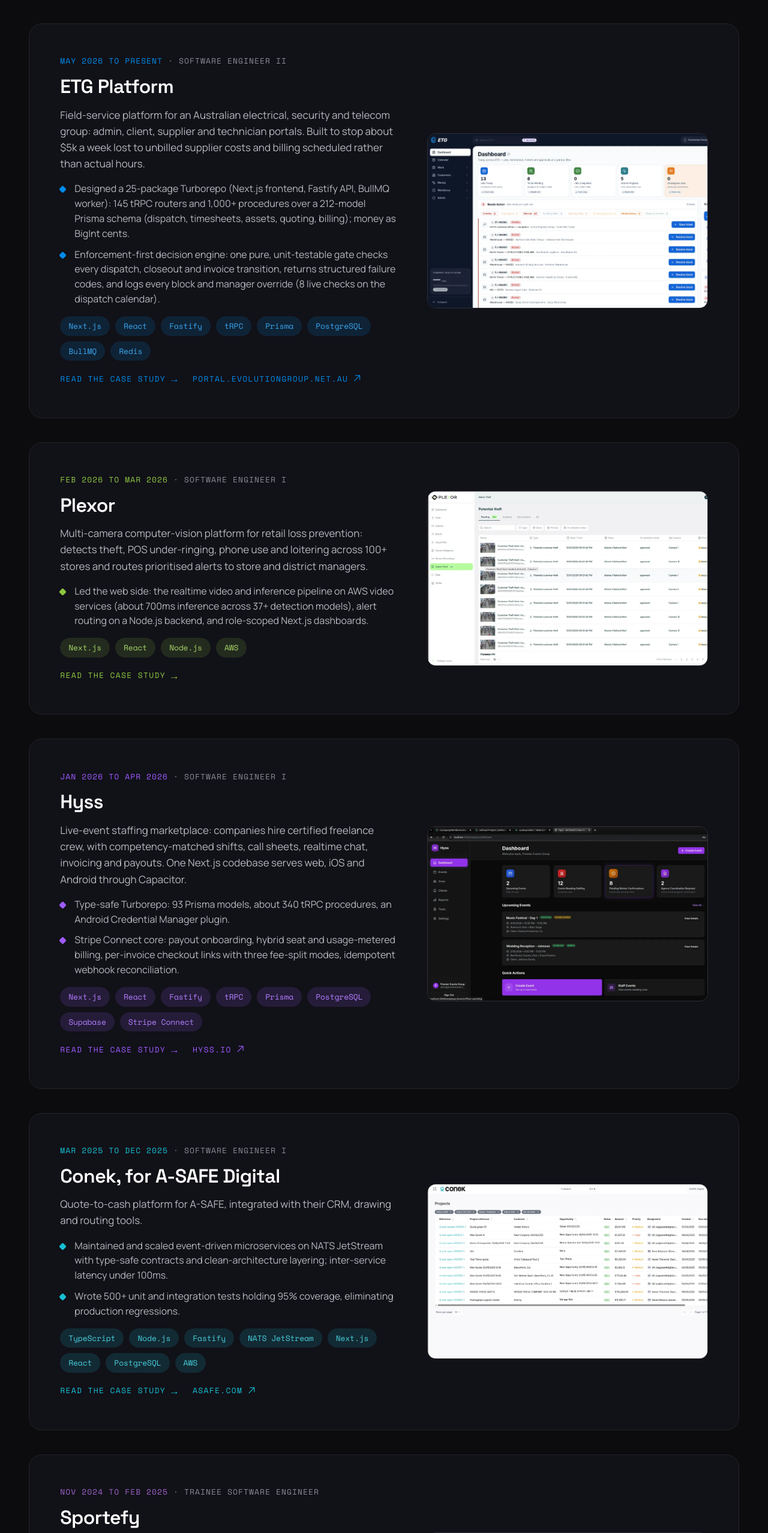
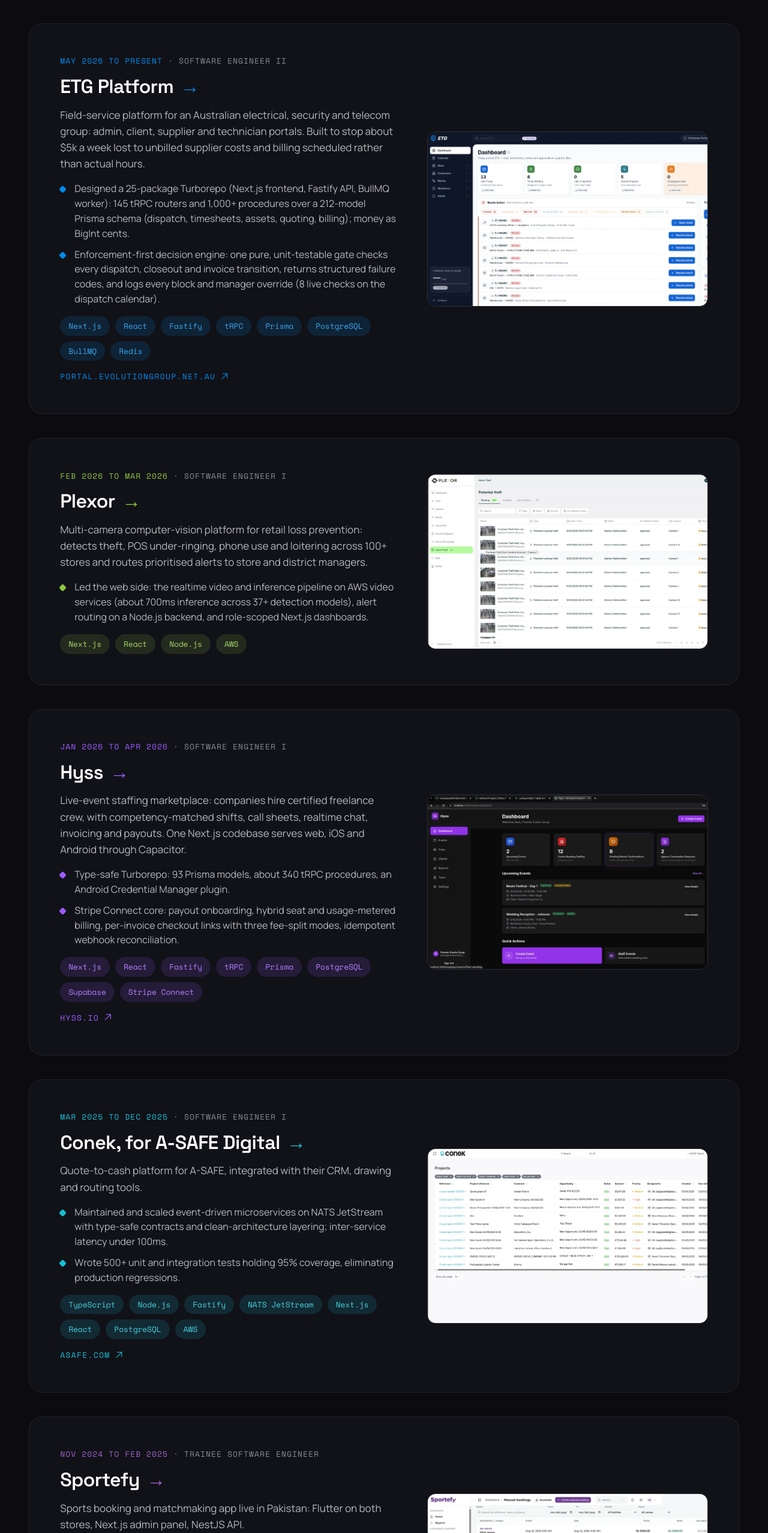
Before and after one commit to Zohaib24648/career.zohaibmughal.dev, a plain HTML site: page index.html in a window 1280 px wide. Shown: the part 1125-3680 px from the top of the page at 60% size. Drawn offline with Linux system fonts and the light colour scheme.

Commit message:
Site: the whole home card links to its case study

```diff
--- a/index.html
+++ b/index.html
@@ -80,55 +80,55 @@
     <article class="role" id="etg" data-accent="etg" data-reveal>
       <div class="role-body">
         <p class="meta"><span class="accent">May 2026 to Present</span> &middot; Software Engineer II</p>
-        <h3>ETG Platform</h3>
+        <h3><a class="card-link" href="work/etg/">ETG Platform<span class="card-arrow" aria-hidden="true">&rarr;</span></a></h3>
         <p class="summary">Field-service platform for an Australian electrical, security and telecom group: admin, client, supplier and technician portals. Built to stop about $5k a week lost to unbilled supplier costs and billing scheduled rather than actual hours.</p>
         <ul class="bullets"><li><span class="dia" aria-hidden="true"></span><span>Designed a 25-package Turborepo (Next.js frontend, Fastify API, BullMQ worker): 145 tRPC routers and 1,000+ procedures over a 212-model Prisma schema (dispatch, timesheets, assets, quoting, billing); money as BigInt cents.</span></li><li><span class="dia" aria-hidden="true"></span><span>Enforcement-first decision engine: one pure, unit-testable gate checks every dispatch, closeout and invoice transition, returns structured failure codes, and logs every block and manager override (8 live checks on the dispatch calendar).</span></li></ul>
         <ul class="chips" translate="no"><li class="chip">Next.js</li><li class="chip">React</li><li class="chip">Fastify</li><li class="chip">tRPC</li><li class="chip">Prisma</li><li class="chip">PostgreSQL</li><li class="chip">BullMQ</li><li class="chip">Redis</li></ul>
-        <ul class="links"><li><a href="work/etg/">Read the case study</a><span aria-hidden="true">&rarr;</span></li><li><a href="https://portal.evolutiongroup.net.au" target="_blank" rel="noopener">portal.evolutiongroup.net.au</a><i class="ph ph-arrow-up-right" aria-hidden="true"></i></li></ul>
+        <ul class="links"><li><a href="https://portal.evolutiongroup.net.au" target="_blank" rel="noopener">portal.evolutiongroup.net.au</a><i class="ph ph-arrow-up-right" aria-hidden="true"></i></li></ul>
       </div>
       <div class="role-media"><img src="img/etg/admin-dashboard.webp" width="1200" height="622" alt="ETG Platform product screen" loading="lazy"></div>
     </article>
     <article class="role" id="plexor" data-accent="plexor" data-reveal>
       <div class="role-body">
         <p class="meta"><span class="accent">Feb 2026 to Mar 2026</span> &middot; Software Engineer I</p>
-        <h3>Plexor</h3>
+        <h3><a class="card-link" href="work/plexor/">Plexor<span class="card-arrow" aria-hidden="true">&rarr;</span></a></h3>
         <p class="summary">Multi-camera computer-vision platform for retail loss prevention: detects theft, POS under-ringing, phone use and loitering across 100+ stores and routes prioritised alerts to store and district managers.</p>
         <ul class="bullets"><li><span class="dia" aria-hidden="true"></span><span>Led the web side: the realtime video and inference pipeline on AWS video services (about 700ms inference across 37+ detection models), alert routing on a Node.js backend, and role-scoped Next.js dashboards.</span></li></ul>
         <ul class="chips" translate="no"><li class="chip">Next.js</li><li class="chip">React</li><li class="chip">Node.js</li><li class="chip">AWS</li></ul>
-        <ul class="links"><li><a href="work/plexor/">Read the case study</a><span aria-hidden="true">&rarr;</span></li></ul>
+
       </div>
       <div class="role-media"><img src="img/plexor/theft.webp" width="1200" height="691" alt="Plexor product screen" loading="lazy"></div>
     </article>
     <article class="role" id="hyss" data-accent="hyss" data-reveal>
       <div class="role-body">
         <p class="meta"><span class="accent">Jan 2026 to Apr 2026</span> &middot; Software Engineer I</p>
-        <h3>Hyss</h3>
+        <h3><a class="card-link" href="work/hyss/">Hyss<span class="card-arrow" aria-hidden="true">&rarr;</span></a></h3>
         <p class="summary">Live-event staffing marketplace: companies hire certified freelance crew, with competency-matched shifts, call sheets, realtime chat, invoicing and payouts. One Next.js codebase serves web, iOS and Android through Capacitor.</p>
         <ul class="bullets"><li><span class="dia" aria-hidden="true"></span><span>Type-safe Turborepo: 93 Prisma models, about 340 tRPC procedures, an Android Credential Manager plugin.</span></li><li><span class="dia" aria-hidden="true"></span><span>Stripe Connect core: payout onboarding, hybrid seat and usage-metered billing, per-invoice checkout links with three fee-split modes, idempotent webhook reconciliation.</span></li></ul>
         <ul class="chips" translate="no"><li class="chip">Next.js</li><li class="chip">React</li><li class="chip">Fastify</li><li class="chip">tRPC</li><li class="chip">Prisma</li><li class="chip">PostgreSQL</li><li class="chip">Supabase</li><li class="chip">Stripe Connect</li></ul>
-        <ul class="links"><li><a href="work/hyss/">Read the case study</a><span aria-hidden="true">&rarr;</span></li><li><a href="https://hyss.io" target="_blank" rel="noopener">hyss.io</a><i class="ph ph-arrow-up-right" aria-hidden="true"></i></li></ul>
+        <ul class="links"><li><a href="https://hyss.io" target="_blank" rel="noopener">hyss.io</a><i class="ph ph-arrow-up-right" aria-hidden="true"></i></li></ul>
       </div>
       <div class="role-media"><img src="img/hyss/employer-dashboard.webp" width="1200" height="678" alt="Hyss product screen" loading="lazy"></div>
     </article>
     <article class="role" id="conek" data-accent="conek" data-reveal>
       <div class="role-body">
         <p class="meta"><span class="accent">Mar 2025 to Dec 2025</span> &middot; Software Engineer I</p>
-        <h3>Conek, for A-SAFE Digital</h3>
+        <h3><a class="card-link" href="work/conek/">Conek, for A-SAFE Digital<span class="card-arrow" aria-hidden="true">&rarr;</span></a></h3>
         <p class="summary">Quote-to-cash platform for A-SAFE, integrated with their CRM, drawing and routing tools.</p>
         <ul class="bullets"><li><span class="dia" aria-hidden="true"></span><span>Maintained and scaled event-driven microservices on NATS JetStream with type-safe contracts and clean-architecture layering; inter-service latency under 100ms.</span></li><li><span class="dia" aria-hidden="true"></span><span>Wrote 500+ unit and integration tests holding 95% coverage, eliminating production regressions.</span></li></ul>
         <ul class="chips" translate="no"><li class="chip">TypeScript</li><li class="chip">Node.js</li><li class="chip">Fastify</li><li class="chip">NATS JetStream</li><li class="chip">Next.js</li><li class="chip">React</li><li class="chip">PostgreSQL</li><li class="chip">AWS</li></ul>
-        <ul class="links"><li><a href="work/conek/">Read the case study</a><span aria-hidden="true">&rarr;</span></li><li><a href="https://www.asafe.com" target="_blank" rel="noopener">asafe.com</a><i class="ph ph-arrow-up-right" aria-hidden="true"></i></li></ul>
+        <ul class="links"><li><a href="https://www.asafe.com" target="_blank" rel="noopener">asafe.com</a><i class="ph ph-arrow-up-right" aria-hidden="true"></i></li></ul>
       </div>
       <div class="role-media"><img src="img/conek/projects.webp" width="1200" height="695" alt="Conek, for A-SAFE Digital product screen" loading="lazy"></div>
     </article>
     <article class="role" id="sportefy" data-accent="sportefy" data-reveal>
       <div class="role-body">
         <p class="meta"><span class="accent">Nov 2024 to Feb 2025</span> &middot; Trainee Software Engineer</p>
-        <h3>Sportefy</h3>
+        <h3><a class="card-link" href="work/sportefy/">Sportefy<span class="card-arrow" aria-hidden="true">&rarr;</span></a></h3>
         <p class="summary">Sports booking and matchmaking app live in Pakistan: Flutter on both stores, Next.js admin panel, NestJS API.</p>
         <ul class="bullets"><li><span class="dia" aria-hidden="true"></span><span>21 feature modules, 823 passing tests, BLoC with clean architecture; offline request queue with replay, automatic token refresh, fault-tolerant parsing.</span></li><li><span class="dia" aria-hidden="true"></span><span>Next.js admin dashboard over a NestJS API: 48 domain modules, 190+ versioned REST endpoints, additive-only /v1 contract with OpenAPI drift gates in CI; no release broke older installs.</span></li></ul>
         <ul class="chips" translate="no"><li class="chip">NestJS</li><li class="chip">Flutter</li><li class="chip">Next.js</li><li class="chip">Prisma</li><li class="chip">PostgreSQL</li><li class="chip">Supabase</li><li class="chip">Paymob</li><li class="chip">Railway</li></ul>
-        <ul class="links"><li><a href="work/sportefy/">Read the case study</a><span aria-hidden="true">&rarr;</span></li><li><a href="https://apps.apple.com/us/app/sportefy/id6753986088" target="_blank" rel="noopener">App Store</a><i class="ph ph-arrow-up-right" aria-hidden="true"></i></li><li><a href="https://play.google.com/store/apps/details?id=com.sportefypakistan.app" target="_blank" rel="noopener">Play Store</a><i class="ph ph-arrow-up-right" aria-hidden="true"></i></li></ul>
+        <ul class="links"><li><a href="https://apps.apple.com/us/app/sportefy/id6753986088" target="_blank" rel="noopener">App Store</a><i class="ph ph-arrow-up-right" aria-hidden="true"></i></li><li><a href="https://play.google.com/store/apps/details?id=com.sportefypakistan.app" target="_blank" rel="noopener">Play Store</a><i class="ph ph-arrow-up-right" aria-hidden="true"></i></li></ul>
       </div>
       <div class="role-media"><img src="img/sportefy/admin-manual-bookings.webp" width="1200" height="596" alt="Sportefy product screen" loading="lazy"></div>
     </article>
@@ -145,10 +145,10 @@
 
       <div class="cell-body">
 
-        <h3>Voice AI Patient-Intake Agent</h3>
+        <h3><a class="card-link" href="work/voice-intake/">Voice AI Patient-Intake Agent<span class="card-arrow" aria-hidden="true">&rarr;</span></a></h3>
         <p>Phone agent that registers new patients over a U.S. number in English or Spanish: a Retell LLM agent with a 14-section prompt and 5 tool-calling functions, saving to Postgres only after the caller confirms a read-back.</p>
         <ul class="chips" translate="no"><li class="chip">TypeScript</li><li class="chip">Retell AI</li><li class="chip">OpenAI</li><li class="chip">Fastify</li><li class="chip">Zod</li><li class="chip">Drizzle</li></ul>
-        <ul class="links"><li><a href="work/voice-intake/">Read the case study</a><span aria-hidden="true">&rarr;</span></li><li><a href="https://github.com/Zohaib24648/voice-intake" target="_blank" rel="noopener">Code on GitHub</a><i class="ph ph-arrow-up-right" aria-hidden="true"></i></li></ul>
+        <ul class="links"><li><a href="https://github.com/Zohaib24648/voice-intake" target="_blank" rel="noopener">Code on GitHub</a><i class="ph ph-arrow-up-right" aria-hidden="true"></i></li></ul>
       </div>
     </article>
     <article class="cell cell-media c2" id="p-trading-system" data-accent="trading" data-reveal>
@@ -156,10 +156,10 @@
 
       <div class="cell-body">
 
-        <h3>Automated Crypto-Derivatives Trading System</h3>
+        <h3><a class="card-link" href="work/trading-system/">Automated Crypto-Derivatives Trading System<span class="card-arrow" aria-hidden="true">&rarr;</span></a></h3>
         <p>Event-driven TypeScript monorepo (4 services, 8 shared packages): strategy processes publish signals over Redis Streams to one execution service, the only component that holds exchange keys and places orders.</p>
         <ul class="chips" translate="no"><li class="chip">TypeScript</li><li class="chip">Node.js</li><li class="chip">Fastify</li><li class="chip">tRPC</li><li class="chip">Next.js</li><li class="chip">Prisma</li></ul>
-        <ul class="links"><li><a href="work/trading-system/">Read the case study</a><span aria-hidden="true">&rarr;</span></li></ul>
+
       </div>
     </article>
     <article class="cell cell-text c3" id="p-risksense" data-accent="risk" data-reveal>
@@ -178,10 +178,10 @@
 
       <div class="cell-body">
         <p class="meta">University team project, 2024</p>
-        <h3>Faculty Reviews, Course Review Platform</h3>
+        <h3><a class="card-link" href="work/faculty-reviews/">Faculty Reviews, Course Review Platform<span class="card-arrow" aria-hidden="true">&rarr;</span></a></h3>
         <p>Course and instructor reviews for IBA students: Flutter app, React web app and a Node.js, Express and MongoDB API (50 endpoints, 6 models); wrote the API, the Flutter app and most of the web app in a three-person team.</p>
         <ul class="chips" translate="no"><li class="chip">Flutter</li><li class="chip">React</li><li class="chip">Node.js</li><li class="chip">Express</li><li class="chip">MongoDB</li></ul>
-        <ul class="links"><li><a href="work/faculty-reviews/">Read the case study</a><span aria-hidden="true">&rarr;</span></li><li><a href="https://github.com/Zohaib24648/faculty-reviews" target="_blank" rel="noopener">Code on GitHub</a><i class="ph ph-arrow-up-right" aria-hidden="true"></i></li></ul>
+        <ul class="links"><li><a href="https://github.com/Zohaib24648/faculty-reviews" target="_blank" rel="noopener">Code on GitHub</a><i class="ph ph-arrow-up-right" aria-hidden="true"></i></li></ul>
       </div>
     </article>
     </div>
--- a/style.css
+++ b/style.css
@@ -122,8 +122,21 @@
 
 /* ---------- Projects: bento of cards ---------- */
 .bento { display: grid; grid-template-columns: repeat(6, minmax(0, 1fr)); gap: clamp(18px, 2.5vw, 28px); }
-.cell { --accent-soft: color-mix(in srgb, var(--accent) 14%, transparent); display: flex; flex-direction: column; background: var(--bg-2); border: 1px solid var(--line); border-radius: 18px; overflow: hidden; transition: border-color .25s ease; }
+.cell { --accent-soft: color-mix(in srgb, var(--accent) 14%, transparent); position: relative; display: flex; flex-direction: column; background: var(--bg-2); border: 1px solid var(--line); border-radius: 18px; overflow: hidden; transition: border-color .25s ease; }
 .cell:hover { border-color: var(--line-2); }
+/* A card with a case study is one big link: the title's link covers the card, and the card's own
+   links (live site, code) sit above it so they still open on their own. */
+.card-link { color: inherit; transition: color .25s ease; }
+.card-link::after { content: ""; position: absolute; inset: 0; z-index: 1; }
+.card-link:focus-visible { outline: none; }
+.card-arrow { display: inline-block; margin-left: .35em; color: var(--accent); transition: transform .25s ease; }
+.role:has(.card-link), .cell:has(.card-link) { cursor: pointer; }
+.role:has(.card-link):hover, .cell:has(.card-link):hover { border-color: color-mix(in srgb, var(--accent) 45%, var(--line-2)); }
+.role:has(.card-link):hover .card-link, .cell:has(.card-link):hover .card-link { color: var(--accent); }
+.role:has(.card-link):hover .card-arrow, .cell:has(.card-link):hover .card-arrow { transform: translateX(4px); }
+.role:has(.card-link:focus-visible), .cell:has(.card-link:focus-visible) { outline: 2px solid var(--accent); outline-offset: 3px; }
+.role .links, .cell .links { position: relative; z-index: 2; }
+@media (prefers-reduced-motion: reduce) { .card-arrow { transition: none; } }
 .cell-img img { width: 100%; aspect-ratio: 1200 / 691; object-fit: cover; object-position: top left; border-bottom: 1px solid var(--line); }
 .c1 .cell-img img, .c4 .cell-img img { aspect-ratio: 2 / 1; }
 .cell-body { display: grid; gap: 14px; padding: clamp(22px, 3vw, 34px); }
```
